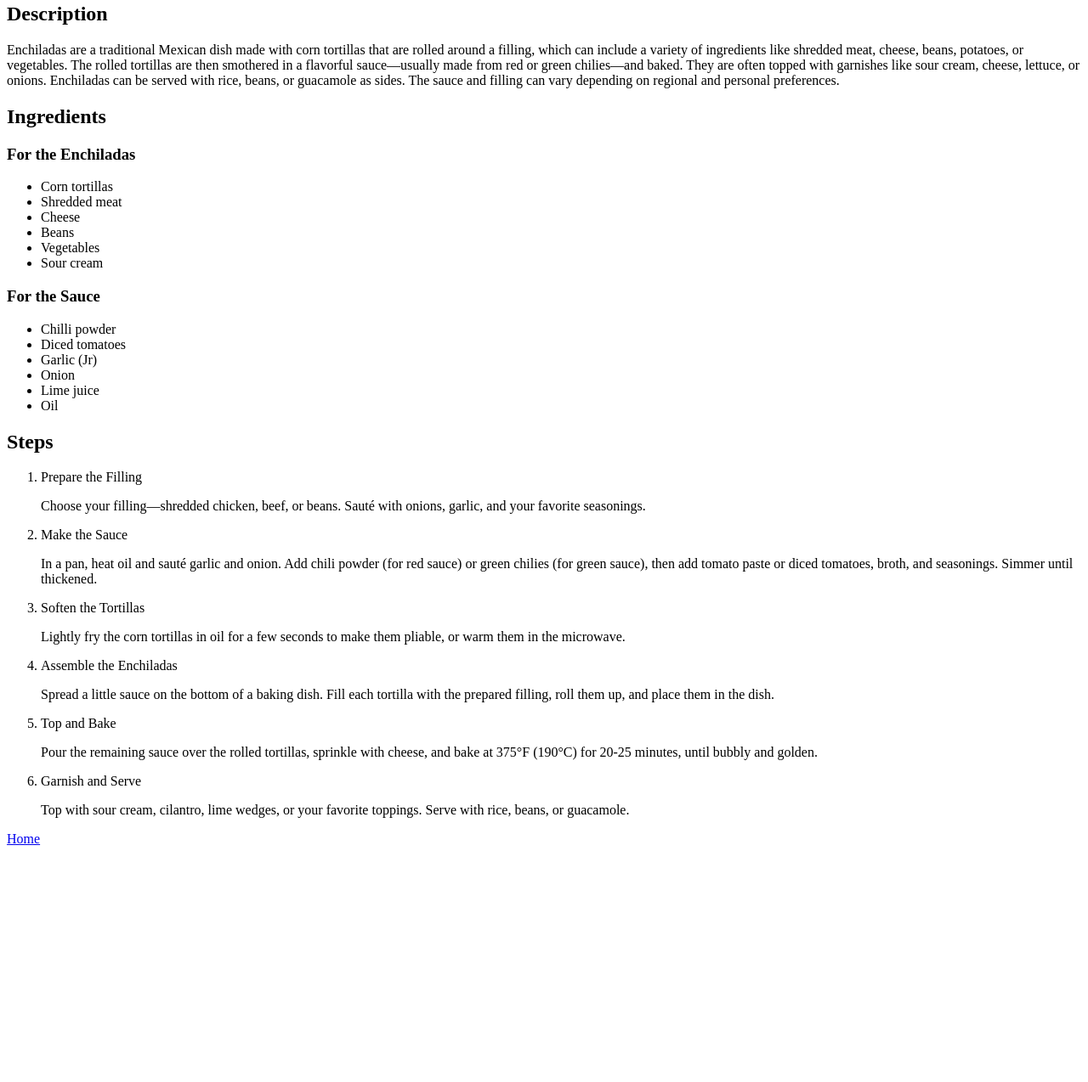
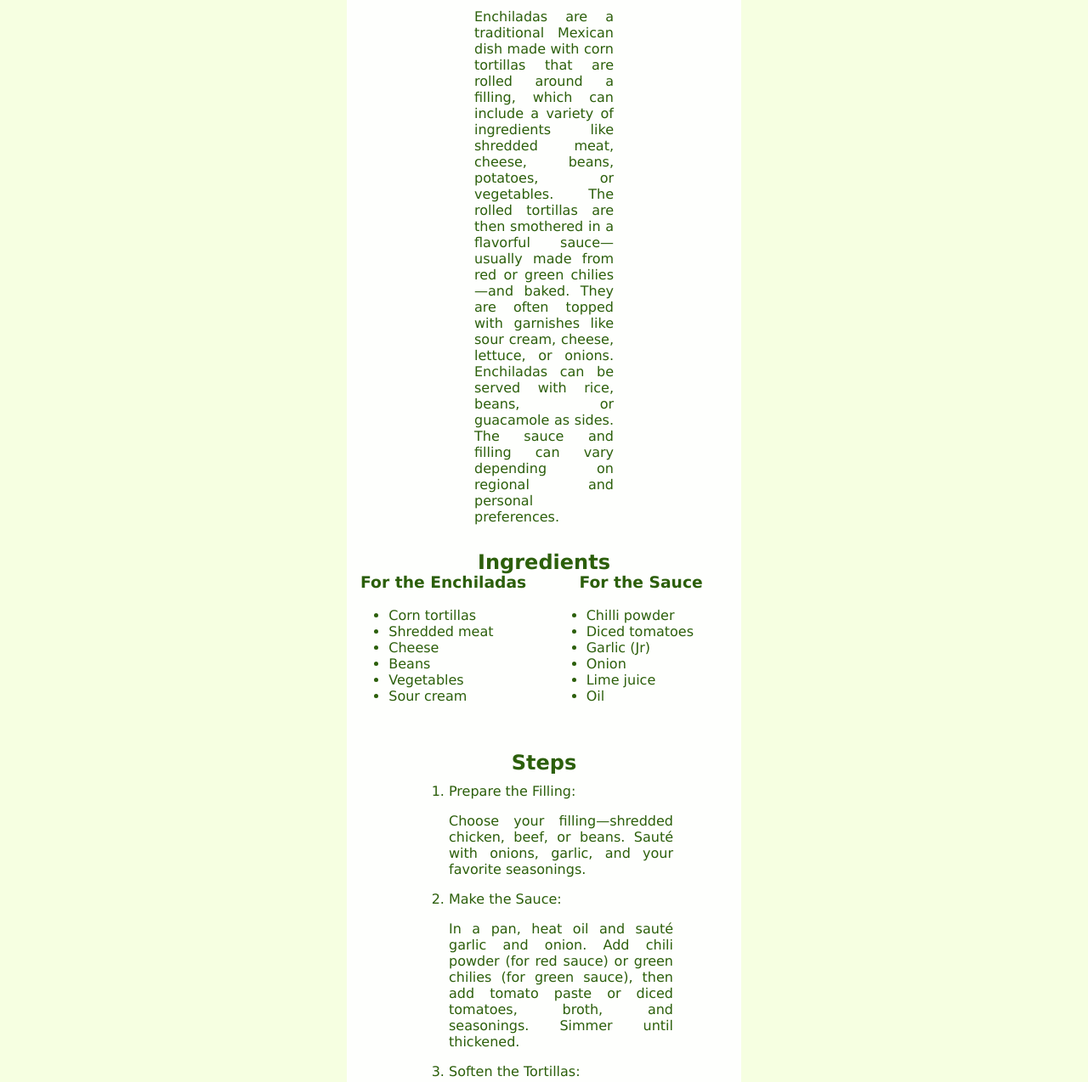
Before and after one commit to Omar4061/odin-recipes, a plain HTML site: page recipes/enchiladas.html in a window 1280 px wide. Shown: the part 351-1625 px from the top of the page at 85% size. Before the commit the page ends 1356 px from the top, so only its background shows below. Drawn offline with Linux system fonts and the light colour scheme.

Commit message:
Added styles to the Enchiladas recipe

```diff
--- a/recipes/enchiladas.html
+++ b/recipes/enchiladas.html
@@ -5,25 +5,36 @@
     <meta charset="UTF-8">
     <meta name="viewport" content="width=device-width, initial-scale=1.0">
     <title>Enchiladas</title>
+    <link rel="stylesheet" href="../styles/recipes.css">
 </head>
 
 <body>
-
-    <h1>Enchiladas</h1>
+    <div class="main-card">
+        <div class="title">Enchiladas</div>
         <img src="../Images/Enchiladas.jpg" alt="Enchiladas image" height="250">
+        <div>
+            <div class="sub-title">
                 <h2>Description</h2>
+            </div>
+            <div class="description">
                 <p>
-        Enchiladas are a traditional Mexican dish made with corn tortillas that are rolled around a filling, which can
-        include a variety of ingredients like shredded meat,
-        cheese, beans, potatoes, or vegetables. The rolled tortillas are then smothered in a flavorful sauce—usually
-        made from red or green chilies—and baked. They are often
-        topped with garnishes like sour cream, cheese, lettuce, or onions. Enchiladas can be served with rice, beans, or
-        guacamole as sides. The sauce and filling can vary
+                    Enchiladas are a traditional Mexican dish made with corn tortillas that are rolled around a filling,
+                    which can include a variety of ingredients like shredded meat, cheese, beans, potatoes, or
+                    vegetables. The rolled tortillas are then smothered in a flavorful sauce—usually made from
+                    red or green chilies—and baked. They are often topped with garnishes like sour cream, cheese,
+                    lettuce, or onions.
+                    Enchiladas can be served with rice, beans, or guacamole as sides. The sauce and filling can vary
                     depending on regional and personal preferences.
                 </p>
+            </div>
+        </div>
 
+        <div class="ingredients-container">
+            <div class="sub-title">
                 <h2>Ingredients</h2>
-    <h3>For the Enchiladas</h3>
+            </div>
+            <div class="ingredients">
+                <h3 class="ingrediens-title">For the Enchiladas</h3>
                 <ul>
                     <li>Corn tortillas</li>
                     <li>Shredded meat</li>
@@ -32,7 +43,9 @@
                     <li>Vegetables</li>
                     <li>Sour cream</li>
                 </ul>
-    <h3>For the Sauce</h3>
+            </div>
+            <div class="ingredients">
+                <h3 class="ingrediens-title">For the Sauce</h3>
                 <ul>
                     <li>Chilli powder</li>
                     <li>Diced tomatoes</li>
@@ -41,32 +54,44 @@
                     <li>Lime juice</li>
                     <li>Oil</li>
                 </ul>
+            </div>
+        </div>
 
+        <div>
+            <div class="sub-title">
                 <h2>Steps</h2>
+            </div>
+            <div class="steps">
                 <ol>
-        <li>Prepare the Filling</li>
-        <p>Choose your filling—shredded chicken, beef, or beans. Sauté with onions, garlic, and your favorite
-            seasonings.</p>
-        <li>Make the Sauce</li>
-        <p>In a pan, heat oil and sauté garlic and onion. Add chili powder (for red sauce) or green chilies (for green
-            sauce),
-            then add tomato paste or diced tomatoes, broth, and seasonings. Simmer until thickened.</p>
-        <li>Soften the Tortillas</li>
-        <p>Lightly fry the corn tortillas in oil for a few seconds to make them pliable, or warm them in the microwave.
+                    <li>Prepare the Filling:</li>
+                    <p>Choose your filling—shredded chicken, beef, or beans. Sauté with onions, garlic, and your
+                        favorite seasonings.</p>
+                    <li>Make the Sauce:</li>
+                    <p>In a pan, heat oil and sauté garlic and onion. Add chili powder (for red sauce) or green chilies
+                        (for green sauce), then add tomato paste or diced tomatoes, broth, and seasonings. Simmer until
+                        thickened.</p>
+                    <li>Soften the Tortillas:</li>
+                    <p>Lightly fry the corn tortillas in oil for a few seconds to make them pliable, or warm them in the
+                        microwave.
                     </p>
-        <li>Assemble the Enchiladas</li>
-        <p>Spread a little sauce on the bottom of a baking dish. Fill each tortilla with the prepared filling, roll them
-            up, and place them in the dish.</p>
-        <li>Top and Bake</li>
-        <p>Pour the remaining sauce over the rolled tortillas, sprinkle with cheese, and bake at 375°F (190°C) for 20-25
-            minutes, until bubbly and golden.</p>
-        <li>Garnish and Serve</li>
-        <p>Top with sour cream, cilantro, lime wedges, or your favorite toppings. Serve with rice, beans, or guacamole.
+                    <li>Assemble the Enchiladas:</li>
+                    <p>Spread a little sauce on the bottom of a baking dish. Fill each tortilla with the prepared
+                        filling, roll them up, and place them in the dish.</p>
+                    <li>Top and Bake:</li>
+                    <p>Pour the remaining sauce over the rolled tortillas, sprinkle with cheese, and bake at 375°F
+                        (190°C) for 20-25 minutes, until bubbly and golden.</p>
+                    <li>Garnish and Serve:</li>
+                    <p>Top with sour cream, cilantro, lime wedges, or your favorite toppings. Serve with rice, beans, or
+                        guacamole.
                     </p>
                 </ol>
+            </div>
+            <div>
+                <a href="../index.html" class="btn-link">Home</a>
+            </div>
+        </div>
 
-
-    <a href="../index.html">Home</a>
+    </div>
 
 </body>
 
--- /dev/null
+++ b/styles/recipes.css
@@ -0,0 +1,75 @@
+body{
+    background-color: rgb(246, 255, 225);
+    font-family:Verdana, Geneva, Tahoma, sans-serif;
+    color: rgb(44, 95, 11);
+}
+
+img{
+    display: block;
+    margin: 0 auto;
+    width: 430px;
+    height: 215px;
+    border-radius: 15px;
+}
+
+.btn-link {
+  text-decoration: none;
+  background-color: #ffffff00;
+  border: 1px solid rgb(44, 95, 11);
+  color: rgb(44, 95, 11);
+  margin: 0 50%;
+  padding: 10px 20px;
+  border-radius: 5px;
+  display: inline-block;
+
+}
+
+.main-card{
+    background-color: rgba(255, 255, 255, 0.945);
+    margin: 0px 400px;
+    height: auto;
+    border-radius: 25px;
+}
+
+.title {
+    font-size: 35px;
+    font-weight: bolder;
+    text-align: center;
+    /* border: 1px solid blue; */
+    padding-top: 5px;
+    margin-bottom: 15px;
+}
+
+.sub-title{
+    text-align: center;
+    margin-top: 30px;
+}
+
+.description{
+    margin: 0px 150px;
+    text-align: justify;
+    text-justify: inter-word;
+}
+
+/* .ingredients-container{
+    text-align: center;
+    margin-top: 50px;
+} */
+
+.ingrediens-title{
+    text-align: center;
+    margin-top: -30px;
+}
+
+.ingredients{
+    display: inline-block;
+    vertical-align: top;
+    width: 45%;
+    margin: 2%;
+}
+
+.steps{
+    margin: 80px;
+    margin-top: -10px;
+    text-align: justify;
+}
```
Lines whose indentation alone changed are shown as unchanged.
